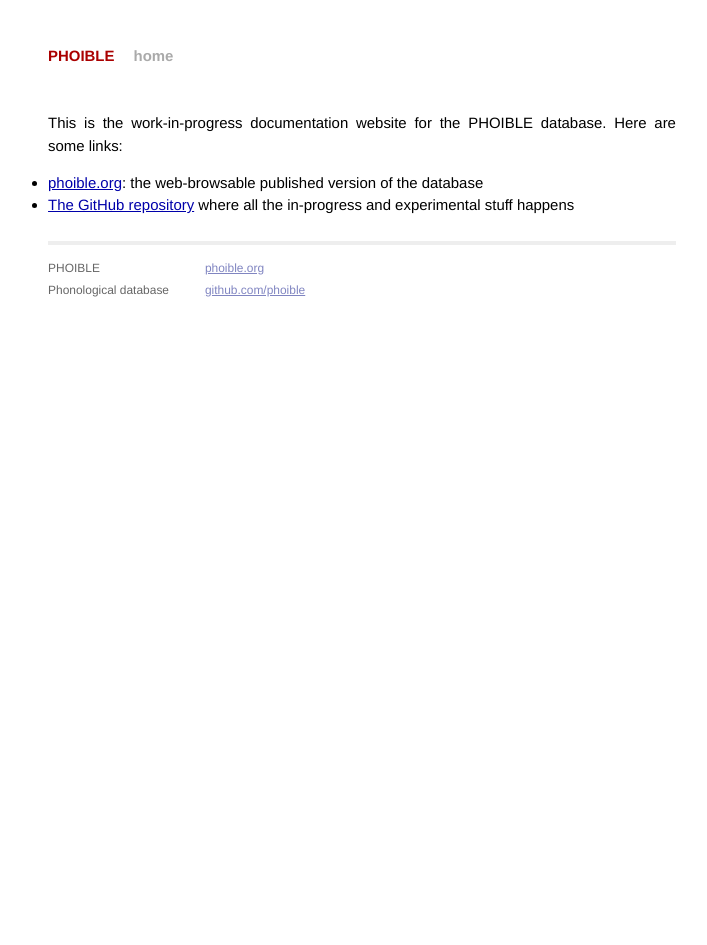
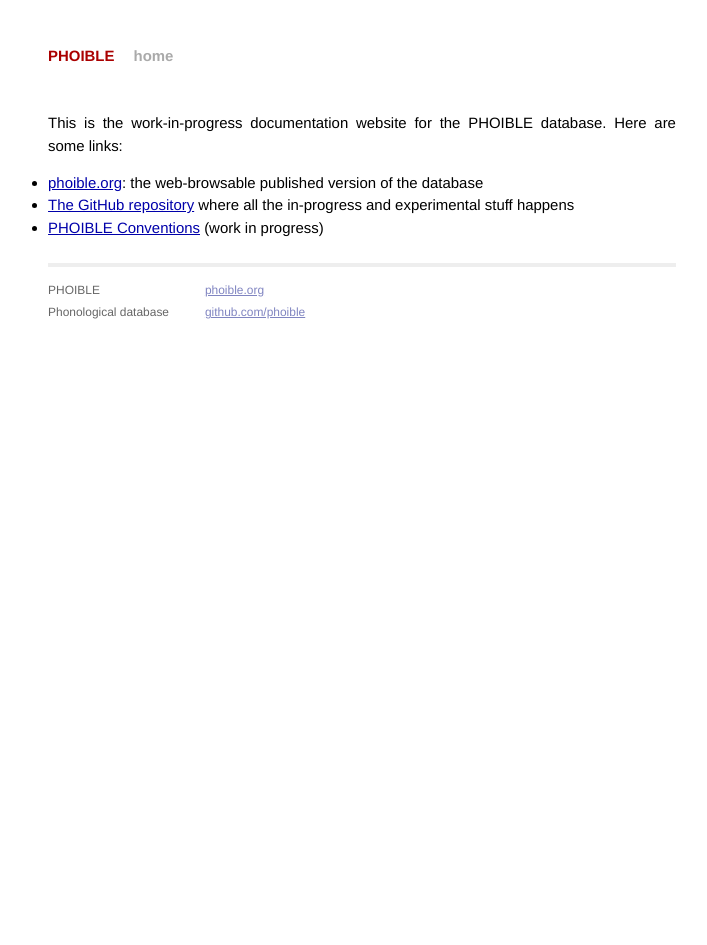
Before and after one commit to phoible/phoible.github.io, a Jekyll site: the page built from index.md, in a window 1280 px wide. Shown: the whole page, without its empty margins (278-985 px from the left). Built offline with Jekyll 4.4.1, drawn with Linux system fonts in a browser that asks for light colours; Markdown is read by kramdown in place of the engine named in the settings.

Commit message:
updated homepage

```diff
--- a/index.md
+++ b/index.md
@@ -7,3 +7,4 @@
 
 - [phoible.org](http://phoible.org/): the web-browsable published version of the database
 - [The GitHub repository](https://github.com/phoible/phoible) where all the in-progress and experimental stuff happens
+- [PHOIBLE Conventions](https://github.com/phoible/phoible.github.io/blob/master/conventions.md) (work in progress)
```
